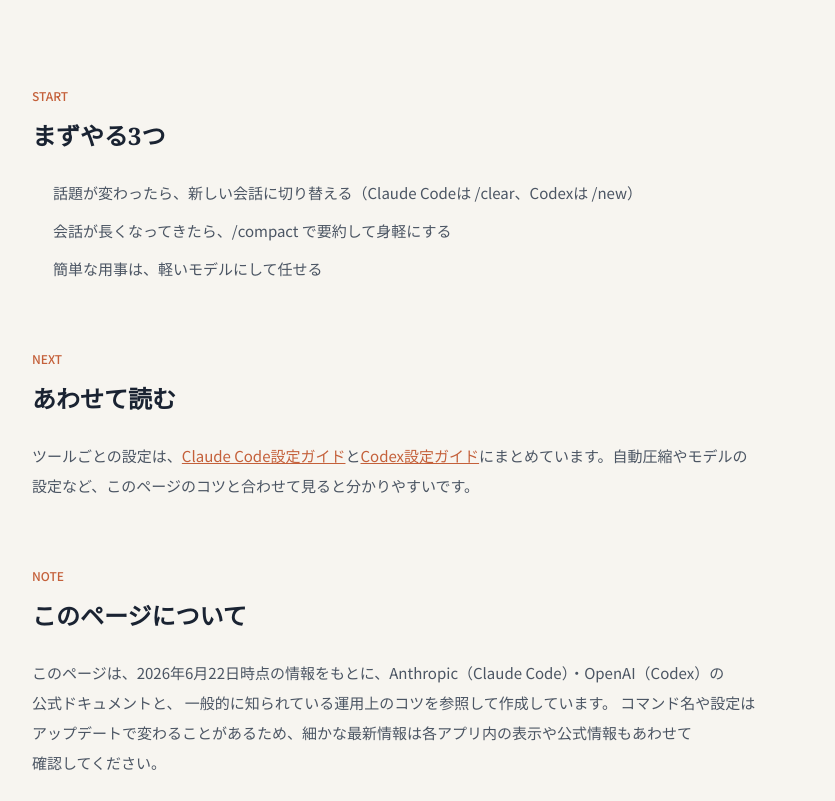
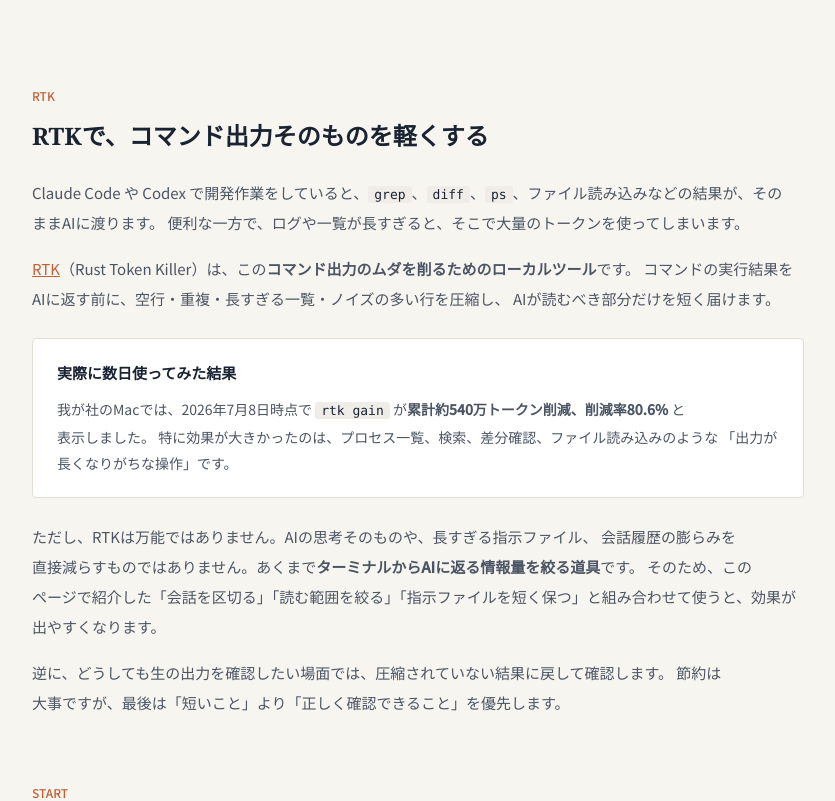
Before and after one commit to hirofumioya-boop/ymo-blog, a Next.js app: page /token-saving in a window 1280 px wide. Shown: the part 4563-5364 px from the top of the page, without its empty margins (222-1057 px from the left). Built offline with nearby package versions, Linux system fonts and the light colour scheme; no server answers.

Commit message:
Add RTK token-saving notes

```diff
--- a/app/glossary/page.tsx
+++ b/app/glossary/page.tsx
@@ -12,6 +12,13 @@ export const metadata = {
 };
 
 const terms = [
+  {
+    id: "rtk",
+    term: "RTK（Rust Token Killer）",
+    reading: "アールティーケー（Rust Token Killer）",
+    description:
+      "Claude CodeやCodexでコマンドを実行したとき、AIに返す出力を短く圧縮するためのローカルツール。検索結果、差分、プロセス一覧、ファイル読み込みのように長くなりがちな出力から、空行・重複・ノイズを減らし、AIが読む量を抑える。AIの考える量や長い会話履歴そのものを減らす道具ではないが、開発作業でターミナル出力が多い場合には、体感できるほどトークン消費を減らせることがある。",
+  },
   {
     id: "agent",
     term: "Agent（エージェント）",
--- a/app/token-saving/page.tsx
+++ b/app/token-saving/page.tsx
@@ -4,7 +4,7 @@ import type { ReactNode } from "react";
 export const metadata = {
   title: "トークン節約のコツ",
   description:
-    "AI初心者向けに、Claude Code・Codex共通で効く「トークン節約」のコツを、仕組み（なぜ効くのか）から初級・中級・上級まで、やさしく解説したページです。コストを抑え、速く、精度を保つための実践ガイド。",
+    "AI初心者向けに、Claude Code・Codex共通で効く「トークン節約」のコツを、仕組み（なぜ効くのか）から初級・中級・上級、RTKによるコマンド出力圧縮まで、やさしく解説したページです。",
   openGraph: {
     url: "https://blog.y-m-o.jp/token-saving",
   },
@@ -399,6 +399,68 @@ export default function TokenSavingPage() {
           <ItemList items={advancedItems} />
         </Section>
 
+        <Section eyebrow="RTK" title="RTKで、コマンド出力そのものを軽くする">
+          <Paragraph>
+            Claude Code や Codex で開発作業をしていると、<span style={codeStyle}>grep</span>、<span style={codeStyle}>diff</span>、
+            <span style={codeStyle}>ps</span>、ファイル読み込みなどの結果が、そのままAIに渡ります。
+            便利な一方で、ログや一覧が長すぎると、そこで大量のトークンを使ってしまいます。
+          </Paragraph>
+          <Paragraph>
+            <Link href="/glossary#rtk" style={{ color: "#C4603A", textDecoration: "underline" }}>
+              RTK
+            </Link>
+            （Rust Token Killer）は、この<strong>コマンド出力のムダを削るためのローカルツール</strong>です。
+            コマンドの実行結果をAIに返す前に、空行・重複・長すぎる一覧・ノイズの多い行を圧縮し、
+            AIが読むべき部分だけを短く届けます。
+          </Paragraph>
+          <div
+            style={{
+              backgroundColor: "#FFFFFF",
+              border: "1px solid #E2DDD6",
+              borderRadius: "4px",
+              padding: "20px 24px",
+              margin: "24px 0",
+            }}
+          >
+            <p
+              style={{
+                fontFamily: '"Noto Sans JP", "ヒラギノ角ゴ Pro", sans-serif',
+                fontSize: "15px",
+                fontWeight: 600,
+                color: "#1A2332",
+                lineHeight: 1.8,
+                margin: "0 0 10px",
+              }}
+            >
+              実際に数日使ってみた結果
+            </p>
+            <p
+              style={{
+                fontFamily: '"Noto Sans JP", "ヒラギノ角ゴ Pro", sans-serif',
+                fontSize: "14px",
+                color: "#4B5563",
+                lineHeight: 1.9,
+                margin: 0,
+              }}
+            >
+              我が社のMacでは、2026年7月8日時点で <span style={codeStyle}>rtk gain</span> が
+              <strong>累計約540万トークン削減、削減率80.6%</strong> と表示しました。
+              特に効果が大きかったのは、プロセス一覧、検索、差分確認、ファイル読み込みのような
+              「出力が長くなりがちな操作」です。
+            </p>
+          </div>
+          <Paragraph>
+            ただし、RTKは万能ではありません。AIの思考そのものや、長すぎる指示ファイル、
+            会話履歴の膨らみを直接減らすものではありません。あくまで
+            <strong>ターミナルからAIに返る情報量を絞る道具</strong>です。
+            そのため、このページで紹介した「会話を区切る」「読む範囲を絞る」「指示ファイルを短く保つ」と組み合わせて使うと、効果が出やすくなります。
+          </Paragraph>
+          <Paragraph>
+            逆に、どうしても生の出力を確認したい場面では、圧縮されていない結果に戻して確認します。
+            節約は大事ですが、最後は「短いこと」より「正しく確認できること」を優先します。
+          </Paragraph>
+        </Section>
+
         <Section eyebrow="Start" title="まずやる3つ">
           <ul
             style={{
@@ -434,7 +496,7 @@ export default function TokenSavingPage() {
 
         <Section eyebrow="Note" title="このページについて">
           <Paragraph>
-            このページは、2026年6月22日時点の情報をもとに、Anthropic（Claude Code）・OpenAI（Codex）の公式ドキュメントと、
+            このページは、2026年7月8日時点の情報をもとに、Anthropic（Claude Code）・OpenAI（Codex）の公式ドキュメントと、
             一般的に知られている運用上のコツを参照して作成しています。
             コマンド名や設定はアップデートで変わることがあるため、細かな最新情報は各アプリ内の表示や公式情報もあわせて確認してください。
           </Paragraph>
```
